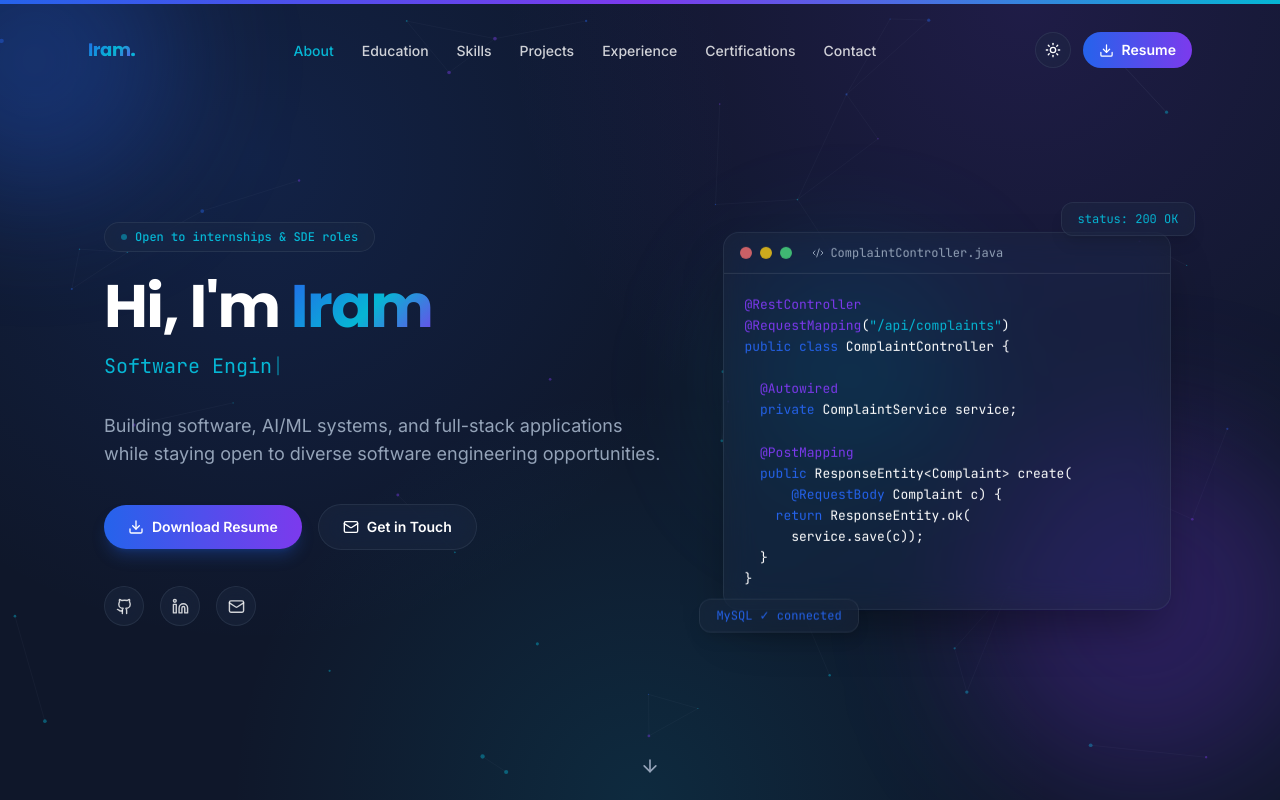
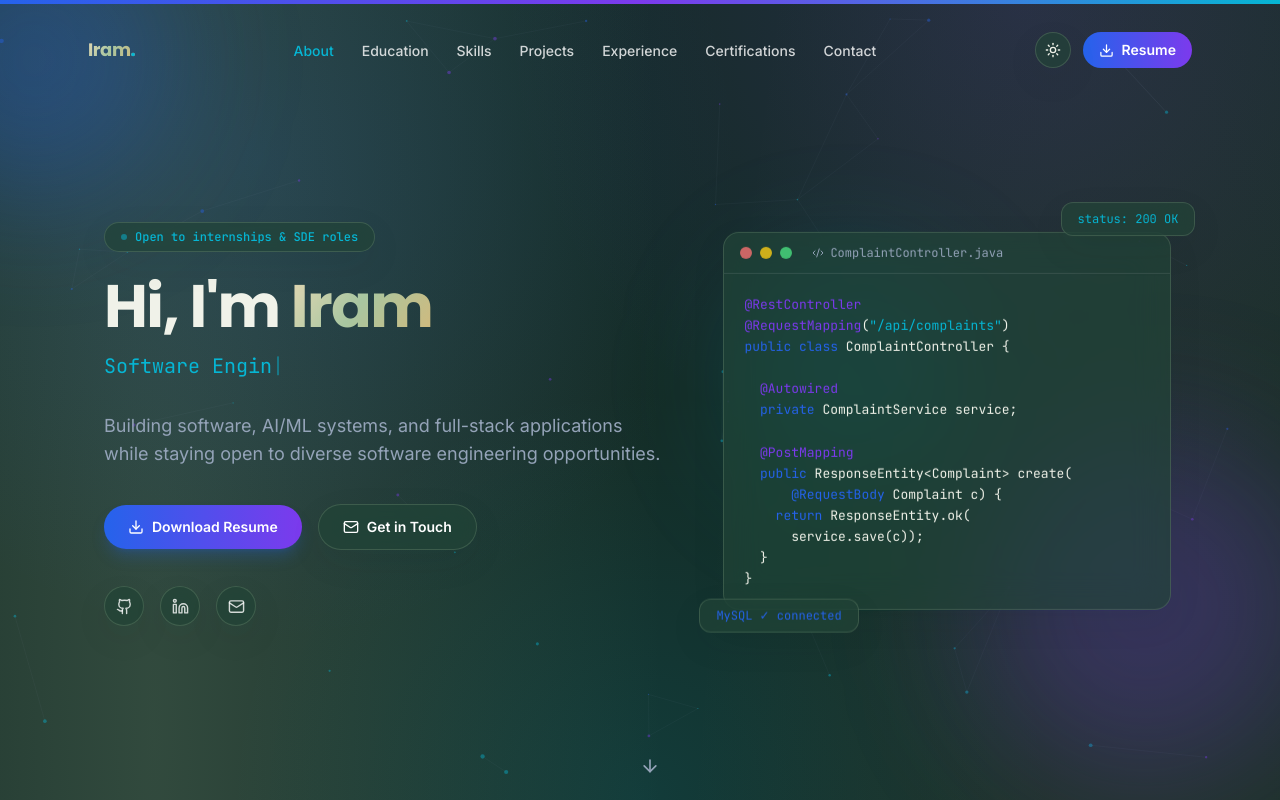
Before and after one commit to Iram4105/Iram-portfolio, a Next.js app: page / in a window 1280 px wide. Shown: the top 800 px of the page. Built offline with nearby package versions, Linux system fonts and the light colour scheme.

Commit message:
Redesign global styles with emerald sage champagne palette

```diff
--- a/src/app/globals.css
+++ b/src/app/globals.css
@@ -6,371 +6,93 @@
   --font-poppins: "Poppins", sans-serif;
   --font-inter: "Inter", sans-serif;
   --font-mono: "JetBrains Mono", monospace;
-}
-
-* {
-  scroll-behavior: smooth;
-}
-
-html.light {
+  --background: #F4F6EF;
+  --foreground: #203A30;
+  --surface: rgba(255,255,255,.72);
+  --primary: #315C4B;
+  --secondary: #6D9278;
+  --accent: #B89B65;
+  --muted: #68776C;
+  --border: rgba(49,92,75,.16);
   color-scheme: light;
 }
-
-html {
+html.dark {
+  --background: #142B25;
+  --foreground: #F0F2E9;
+  --surface: rgba(35,67,55,.72);
+  --primary: #A8C6A0;
+  --secondary: #C4D6B8;
+  --accent: #E9D9B5;
+  --muted: #B4C2B5;
+  --border: rgba(168,198,160,.2);
   color-scheme: dark;
 }
-
+* { scroll-behavior: smooth; }
+html, body { min-height: 100%; }
 body {
-  @apply bg-bg text-white font-body transition-colors duration-300;
-  position: relative;
+  color: var(--foreground);
+  background:
+    radial-gradient(ellipse at 12% 8%, rgba(168,198,160,.20), transparent 32%),
+    radial-gradient(ellipse at 88% 22%, rgba(184,155,101,.12), transparent 30%),
+    var(--background);
+  font-family: var(--font-inter);
   overflow-x: hidden;
+  transition: background-color .35s ease, color .35s ease;
 }
-
-html.light body {
-  @apply bg-bg-light text-slate-900;
-  background:
-    radial-gradient(
-      circle at 10% 10%,
-      rgba(37, 99, 235, 0.09),
-      transparent 28%
-    ),
-    radial-gradient(
-      circle at 90% 20%,
-      rgba(124, 58, 237, 0.08),
-      transparent 28%
-    ),
-    radial-gradient(
-      circle at 50% 90%,
-      rgba(6, 182, 212, 0.07),
-      transparent 30%
-    ),
-    #f8fafc;
+::selection { background: rgba(168,198,160,.48); color: #142B25; }
+::-webkit-scrollbar { width: 10px; }
+::-webkit-scrollbar-track { background: transparent; }
+::-webkit-scrollbar-thumb { background: linear-gradient(#315C4B,#A8C6A0); border-radius: 999px; }
+html.dark ::-webkit-scrollbar-thumb { background: linear-gradient(#6D9278,#E9D9B5); }
+.glass {
+  background: var(--surface);
+  backdrop-filter: blur(18px) saturate(150%);
+  -webkit-backdrop-filter: blur(18px) saturate(150%);
+  border: 1px solid var(--border);
+  box-shadow: 0 12px 36px rgba(20,43,37,.07);
 }
-
-/* =========================================================
-   SELECTION
-   ========================================================= */
-
-::selection {
-  background: rgba(37, 99, 235, 0.35);
-  color: white;
+.glass:hover { border-color: rgba(184,155,101,.42); }
+.gradient-text {
+  background: linear-gradient(125deg,#315C4B 0%,#6F987B 52%,#B89B65 100%);
+  -webkit-background-clip: text; background-clip: text; color: transparent;
 }
-
-/* =========================================================
-   CUSTOM SCROLLBAR
-   ========================================================= */
-
-::-webkit-scrollbar {
-  width: 10px;
+html.dark .gradient-text {
+  background-image: linear-gradient(125deg,#E9D9B5 0%,#A8C6A0 48%,#D5B879 100%);
 }
-
-::-webkit-scrollbar-track {
-  background: transparent;
+.section-container { @apply mx-auto w-full max-w-6xl px-6 sm:px-8 lg:px-10; }
+.card-tilt { transform-style: preserve-3d; will-change: transform; }
+html.light .card-tilt, html:not(.dark) .card-tilt {
+  box-shadow: 0 12px 34px rgba(30,58,48,.07), 0 1px 0 rgba(255,255,255,.7) inset;
 }
-
-::-webkit-scrollbar-thumb {
-  background: linear-gradient(#2563eb, #7c3aed);
-  border-radius: 999px;
+html.light .card-tilt::before, html:not(.dark) .card-tilt::before {
+  content:""; position:absolute; inset:0; border-radius:inherit; pointer-events:none;
+  background: radial-gradient(circle at 12% 8%,rgba(168,198,160,.18),transparent 35%), radial-gradient(circle at 92% 90%,rgba(184,155,101,.10),transparent 32%);
+  opacity:0; transition:opacity .35s ease;
 }
-
-html.light ::-webkit-scrollbar-thumb {
-  background: linear-gradient(#2563eb, #06b6d4);
+html.light .card-tilt:hover::before, html:not(.dark) .card-tilt:hover::before { opacity:1; }
+html.light body::before, html.light body::after, html:not(.dark) body::before, html:not(.dark) body::after {
+  content:""; position:fixed; z-index:-1; pointer-events:none; border-radius:50%; filter:blur(75px); opacity:.32;
 }
-
-/* =========================================================
-   GLASSMORPHISM
-   ========================================================= */
-
-.glass {
-  background: rgba(30, 41, 59, 0.5);
-  backdrop-filter: blur(16px) saturate(160%);
-  -webkit-backdrop-filter: blur(16px) saturate(160%);
-  border: 1px solid rgba(148, 163, 184, 0.12);
+html.light body::before, html:not(.dark) body::before { width:280px;height:280px;top:10%;left:-130px;background:rgba(168,198,160,.38);animation:floatGlow 11s ease-in-out infinite; }
+html.light body::after, html:not(.dark) body::after { width:320px;height:320px;right:-150px;top:48%;background:rgba(184,155,101,.22);animation:floatGlow 13s ease-in-out infinite reverse; }
+@keyframes floatGlow { 0%,100%{transform:translate3d(0,0,0)} 50%{transform:translate3d(28px,24px,0)} }
+html.light .glass, html:not(.dark) .glass { box-shadow:0 10px 34px rgba(30,58,48,.055); }
+html.light .glass:hover, html:not(.dark) .glass:hover { box-shadow:0 18px 44px rgba(30,58,48,.10),0 0 24px rgba(168,198,160,.16); }
+html.light .text-white, html:not(.dark) .text-white { color:#203A30; }
+html.light .text-white\/80, html.light .text-white\/85, html.light .text-white\/90, html.light .text-white\/70,
+html:not(.dark) .text-white\/80, html:not(.dark) .text-white\/85, html:not(.dark) .text-white\/90, html:not(.dark) .text-white\/70 { color:#40594B; }
+html.light .text-muted, html:not(.dark) .text-muted { color:#68776C; }
+html.light .border-white\/10, html:not(.dark) .border-white\/10 { border-color:rgba(49,92,75,.14); }
+html.light .bg-white\/5, html:not(.dark) .bg-white\/5 { background-color:rgba(49,92,75,.045); }
+html.light .bg-white\/10, html:not(.dark) .bg-white\/10 { background-color:rgba(49,92,75,.075); }
+html.light .bg-grid-glow, html:not(.dark) .bg-grid-glow { opacity:.42; }
+a:hover { text-shadow:0 0 18px rgba(168,198,160,.16); }
+a:focus-visible,button:focus-visible,input:focus-visible,textarea:focus-visible { outline:2px solid #B89B65; outline-offset:3px; border-radius:6px; }
+.custom-cursor {
+ position:fixed;top:0;left:0;width:22px;height:22px;border-radius:50%;
+ border:1.5px solid rgba(168,198,160,.95);pointer-events:none;z-index:9999;
+ transform:translate(-50%,-50%);transition:width .2s ease,height .2s ease,background .2s ease;mix-blend-mode:difference;
 }
-
-html.light .glass {
-  background: rgba(255, 255, 255, 0.68);
-  backdrop-filter: blur(18px) saturate(170%);
-  -webkit-backdrop-filter: blur(18px) saturate(170%);
-  border: 1px solid rgba(148, 163, 184, 0.25);
-  box-shadow:
-    0 10px 35px rgba(15, 23, 42, 0.06),
-    0 2px 10px rgba(37, 99, 235, 0.04);
-}
-
-/* =========================================================
-   LIGHT MODE CARD GLOW
-   ========================================================= */
-
-html.light .glass:hover {
-  border-color: rgba(37, 99, 235, 0.22);
-  box-shadow:
-    0 18px 45px rgba(15, 23, 42, 0.09),
-    0 0 30px rgba(37, 99, 235, 0.08),
-    0 0 55px rgba(6, 182, 212, 0.05);
-}
-
-/* =========================================================
-   GRADIENT TEXT
-   ========================================================= */
-
-.gradient-text {
-  background: linear-gradient(
-    135deg,
-    #2563eb,
-    #06b6d4 55%,
-    #7c3aed
-  );
-  -webkit-background-clip: text;
-  background-clip: text;
-  color: transparent;
-}
-
-/* =========================================================
-   SECTION CONTAINER
-   ========================================================= */
-
-.section-container {
-  @apply mx-auto w-full max-w-6xl px-6 sm:px-8 lg:px-10;
-}
-
-/* =========================================================
-   CARD TILT
-   ========================================================= */
-
-.card-tilt {
-  transform-style: preserve-3d;
-  will-change: transform;
-}
-
-/* =========================================================
-   SPARKLE / AMBIENT LIGHT
-   ========================================================= */
-
-html.light body::before,
-html.light body::after {
-  content: "";
-  position: fixed;
-  pointer-events: none;
-  z-index: -1;
-  border-radius: 999px;
-  filter: blur(70px);
-  opacity: 0.45;
-}
-
-html.light body::before {
-  width: 260px;
-  height: 260px;
-  top: 12%;
-  left: -100px;
-  background: rgba(37, 99, 235, 0.12);
-  animation: floatGlow 9s ease-in-out infinite;
-}
-
-html.light body::after {
-  width: 300px;
-  height: 300px;
-  right: -120px;
-  top: 45%;
-  background: rgba(124, 58, 237, 0.10);
-  animation: floatGlowReverse 11s ease-in-out infinite;
-}
-
-@keyframes floatGlow {
-  0%,
-  100% {
-    transform: translate3d(0, 0, 0);
-  }
-
-  50% {
-    transform: translate3d(35px, 25px, 0);
-  }
-}
-
-@keyframes floatGlowReverse {
-  0%,
-  100% {
-    transform: translate3d(0, 0, 0);
-  }
-
-  50% {
-    transform: translate3d(-30px, 35px, 0);
-  }
-}
-
-/* =========================================================
-   LIGHT MODE PROJECT / CONTENT CARDS
-   ========================================================= */
-
-html.light .card-tilt {
-  position: relative;
-  border-color: rgba(148, 163, 184, 0.25);
-  box-shadow:
-    0 8px 30px rgba(15, 23, 42, 0.05),
-    0 0 0 1px rgba(255, 255, 255, 0.5) inset;
-}
-
-html.light .card-tilt::before {
-  content: "";
-  position: absolute;
-  inset: 0;
-  border-radius: inherit;
-  pointer-events: none;
-  background:
-    radial-gradient(
-      circle at 15% 10%,
-      rgba(37, 99, 235, 0.08),
-      transparent 28%
-    ),
-    radial-gradient(
-      circle at 90% 90%,
-      rgba(6, 182, 212, 0.06),
-      transparent 30%
-    );
-  opacity: 0;
-  transition: opacity 0.35s ease;
-}
-
-html.light .card-tilt:hover::before {
-  opacity: 1;
-}
-
-/* =========================================================
-   SPARKLE BORDER EFFECT
-   ========================================================= */
-
-html.light .glass {
-  position: relative;
-  overflow: hidden;
-}
-
-html.light .glass::after {
-  content: "";
-  position: absolute;
-  top: 0;
-  left: -120%;
-  width: 70%;
-  height: 100%;
-  pointer-events: none;
-  background: linear-gradient(
-    110deg,
-    transparent,
-    rgba(255, 255, 255, 0.45),
-    transparent
-  );
-  transform: skewX(-20deg);
-  transition: left 0.8s ease;
-}
-
-html.light .glass:hover::after {
-  left: 140%;
-}
-
-/* =========================================================
-   LIGHT MODE TEXT
-   ========================================================= */
-
-html.light .text-white {
-  color: #0f172a;
-}
-
-html.light .text-white\/80,
-html.light .text-white\/85,
-html.light .text-white\/90,
-html.light .text-white\/70 {
-  color: #334155;
-}
-
-html.light .text-muted {
-  color: #64748b;
-}
-
-/* =========================================================
-   LIGHT MODE BORDERS / BACKGROUNDS
-   ========================================================= */
-
-html.light .border-white\/10 {
-  border-color: rgba(15, 23, 42, 0.08);
-}
-
-html.light .bg-white\/5 {
-  background-color: rgba(15, 23, 42, 0.035);
-}
-
-html.light .bg-white\/10 {
-  background-color: rgba(15, 23, 42, 0.065);
-}
-
-html.light .bg-grid-glow {
-  opacity: 0.55;
-}
-
-/* =========================================================
-   LIGHT MODE BUTTON / LINK GLOW
-   ========================================================= */
-
-html.light a:hover {
-  text-shadow: 0 0 18px rgba(37, 99, 235, 0.12);
-}
-
-/* =========================================================
-   FOCUS VISIBILITY
-   ========================================================= */
-
-a:focus-visible,
-button:focus-visible,
-input:focus-visible,
-textarea:focus-visible {
-  outline: 2px solid #06b6d4;
-  outline-offset: 3px;
-  border-radius: 6px;
-}
-
-/* =========================================================
-   CUSTOM CURSOR
-   ========================================================= */
-
-.custom-cursor {
-  position: fixed;
-  top: 0;
-  left: 0;
-  width: 22px;
-  height: 22px;
-  border-radius: 50%;
-  border: 1.5px solid rgba(6, 182, 212, 0.9);
-  pointer-events: none;
-  z-index: 9999;
-  transform: translate(-50%, -50%);
-  transition:
-    width 0.2s ease,
-    height 0.2s ease,
-    background 0.2s ease;
-  mix-blend-mode: difference;
-}
-
-.custom-cursor.grow {
-  width: 44px;
-  height: 44px;
-  background: rgba(6, 182, 212, 0.15);
-}
-
-@media (hover: none) {
-  .custom-cursor {
-    display: none;
-  }
-}
-
-/* =========================================================
-   REDUCED MOTION
-   ========================================================= */
-
-@media (prefers-reduced-motion: reduce) {
-  *,
-  *::before,
-  *::after {
-    animation-duration: 0.001ms !important;
-    animation-iteration-count: 1 !important;
-    transition-duration: 0.001ms !important;
-    scroll-behavior: auto !important;
-  }
-}
+.custom-cursor.grow { width:44px;height:44px;background:rgba(168,198,160,.16); }
+@media(hover:none){.custom-cursor{display:none}}
+@media(prefers-reduced-motion:reduce){*,*::before,*::after{animation-duration:.001ms!important;animation-iteration-count:1!important;transition-duration:.001ms!important;scroll-behavior:auto!important}}
```
